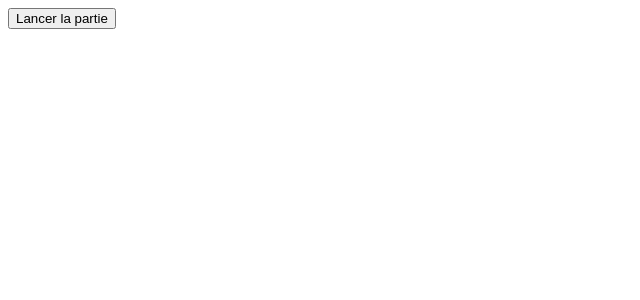
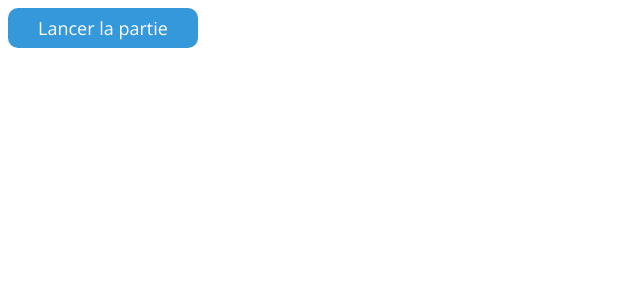
Before and after one commit to rmondi/MeliMix, a React (Create React App) app: page / in a window 1280 px wide. Shown: the top 300 px of the page, without its empty margins (0-640 px from the left). Built offline with nearby package versions, Linux system fonts and the light colour scheme.

Commit message:
Add Button styles

```diff
--- a/src/App.js
+++ b/src/App.js
@@ -8,7 +8,7 @@ import * as ACTIONS from './actions'
 
 class App extends React.Component {
 
-  handleClick(e) {
+  handleClick = (e) => {
     this.props.set_status('start')
   }
 
@@ -17,7 +17,7 @@ class App extends React.Component {
     const status = this.props.status
 
     if (status === '') {
-      return <Button onclick={this.handleClick.bind(this)}>Lancer la partie</Button>
+      return <Button onclick={this.handleClick} type="primary">Lancer la partie</Button>
     } else if (status === 'start') {
       return (
         <React.Fragment>
@@ -26,7 +26,12 @@ class App extends React.Component {
         </React.Fragment>
       )
     } else if (status === 'end') {
-      return <div>Fin de la partie</div>
+      return (
+        <React.Fragment>
+          <div>Fin de la partie</div>
+          <Button onclick={this.handleClick} type="primary">Rejouer</Button>
+        </React.Fragment>
+      )
     }
   }
 
--- /dev/null
+++ b/src/Button.css
@@ -0,0 +1,22 @@
+.btn {
+	display: inline-flex;
+  align-items: center;
+	padding: 0 30px;
+	height: 40px;
+	font-family: "Open Sans", sans-serif;
+	font-weight: 400;
+	font-size: 18px;
+	color: #FFFFFF;
+	border-radius: 10px;
+  border: 0;
+  cursor: pointer;
+  transition: background-color ease-in-out .3s;
+}
+
+.btn-primary {
+  background-color: rgba(52, 152, 219, 1);
+}
+
+.btn-primary:hover {
+  background-color: rgba(52, 152, 219, .8);
+}
--- a/src/Button.js
+++ b/src/Button.js
@@ -1,5 +1,6 @@
 import React from 'react'
 import PropTypes from 'prop-types'
+import './Button.css'
 
 function Button ({ onclick, type, children }) {
   return <button onClick={onclick} className={"btn btn-" + type}>{children}</button>
```
